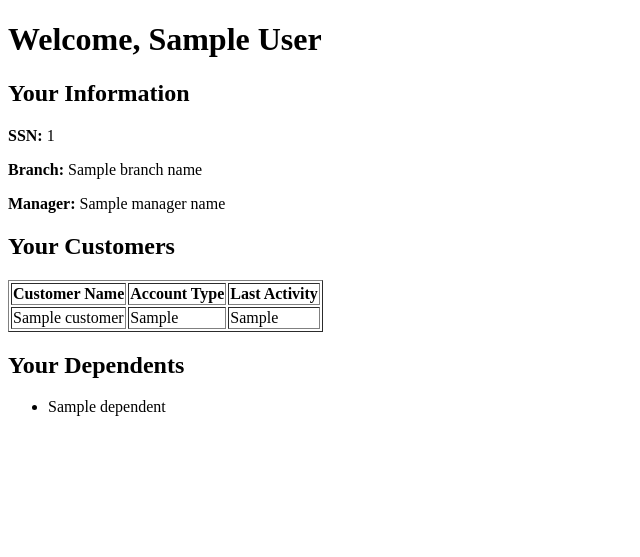
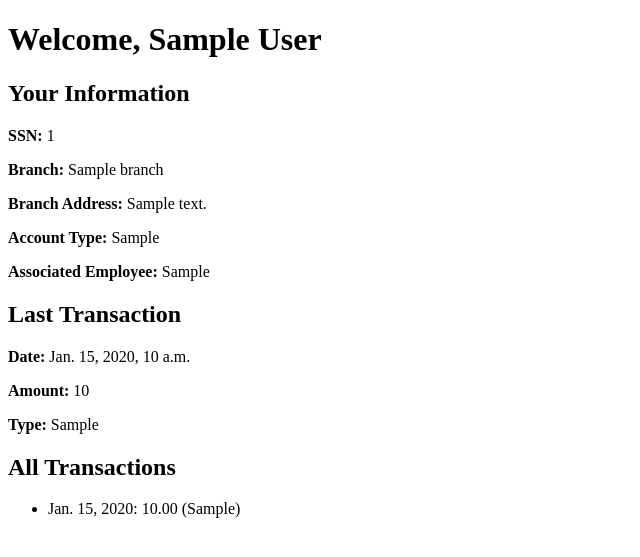
Before and after one commit to yshah0910/Proj-Bank, a Django app: template bank/templates/employee_dashboard.html in a window 1280 px wide. Shown: the top 557 px of the page, without its empty margins (0-640 px from the left). Run offline with Django 5.2, Linux system fonts and the light colour scheme; tables that the repository leaves empty hold one stand-in row (values such as "Sample post"); the template is opened without the code that fills it: values that come from a table or form of the project are taken from there, most other values are stand-ins (such as "Sample title", 1, 10 or a date in 2020).

Commit message:
Update employee_dashboard.html

```diff
--- a/bank/templates/employee_dashboard.html
+++ b/bank/templates/employee_dashboard.html
@@ -1,46 +1,39 @@
 <!DOCTYPE html>
 <html>
 <head>
-    <title>Employee Dashboard</title>
+    <title>Customer Dashboard</title>
 </head>
 <body>
-    <h1>Welcome, {{ employee.name }}</h1>
+    <h1>Welcome, {{ customer.name }}</h1>
 
     <h2>Your Information</h2>
-    <p><strong>SSN:</strong> {{ employee.ssn }}</p>
-    <p><strong>Branch:</strong> {{ branch_name }}</p>
-    <p><strong>Manager:</strong> {{ manager_name }}</p>
+    <p><strong>SSN:</strong> {{ customer.ssn }}</p>
+    <p><strong>Branch:</strong>
+        {% if customer.branch %}
+            {{ customer.branch.name }}
+        {% else %}
+            No branch assigned
+        {% endif %}
+    </p>
+    <p><strong>Branch Address:</strong> {{ branch_address }}</p>
+    <p><strong>Account Type:</strong> {{ account_type }}</p>
+    <p><strong>Associated Employee:</strong> {{ associated_employee }}</p>
 
-    <h2>Your Customers</h2>
-    <table border="1">
-        <thead>
-            <tr>
-                <th>Customer Name</th>
-                <th>Account Type</th>
-                <th>Last Activity</th>
-            </tr>
-        </thead>
-        <tbody>
-            {% for customer in customer_details %}
-                <tr>
-                    <td>{{ customer.name }}</td>
-                    <td>{{ customer.account_type }}</td>
-                    <td>{{ customer.last_activity }}</td>
-                </tr>
-            {% empty %}
-                <tr>
-                    <td colspan="3">No customers assigned.</td>
-                </tr>
-            {% endfor %}
-        </tbody>
-    </table>
+    <h2>Last Transaction</h2>
+    {% if last_transaction %}
+        <p><strong>Date:</strong> {{ last_transaction.trans_date }}</p>
+        <p><strong>Amount:</strong> {{ last_transaction.amount }}</p>
+        <p><strong>Type:</strong> {{ last_transaction.trans_type }}</p>
+    {% else %}
+        <p>No transactions found.</p>
+    {% endif %}
 
-    <h2>Your Dependents</h2>
+    <h2>All Transactions</h2>
     <ul>
-        {% for dependent in dependents %}
-            <li>{{ dependent.name }}</li>
+        {% for transaction in transactions %}
+            <li>{{ transaction.trans_date }}: {{ transaction.amount }} ({{ transaction.trans_type }})</li>
         {% empty %}
-            <li>No dependents assigned.</li>
+            <li>No transactions available.</li>
         {% endfor %}
     </ul>
 </body>
```
